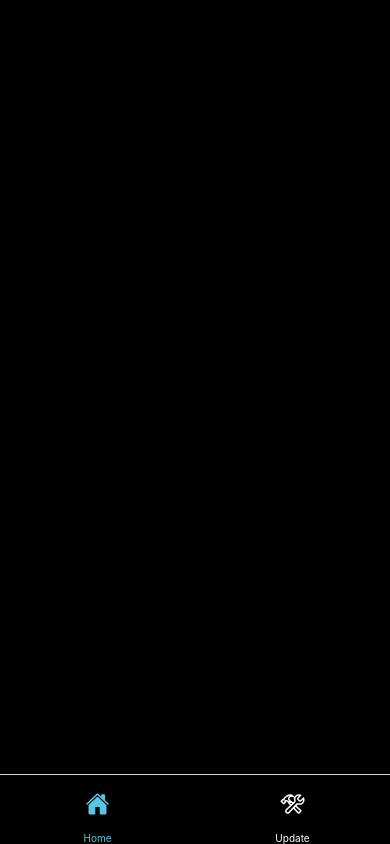
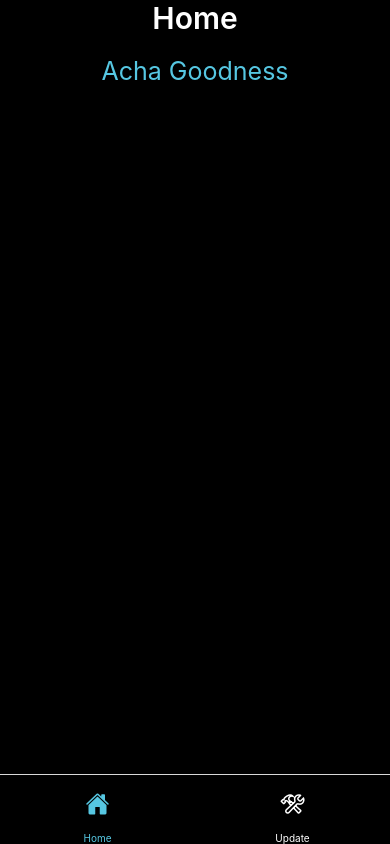
Before and after one commit to Acha-Goodness/mobileApp, a React Native app: screen /TabNavigation in a window 390 px wide. Built offline with nearby package versions, Linux system fonts and the light colour scheme.

Commit message:
home screen development

```diff
--- a/src/HomeScreen/HomeScreen.jsx
+++ b/src/HomeScreen/HomeScreen.jsx
@@ -4,8 +4,9 @@ import { StyleSheet, SafeAreaView, Text, View } from 'react-native';
 const HomeScreen = () => {
   return (
     <SafeAreaView style={styles.homeWrap}>
-      <View>
-        <Text>Home Screen</Text>
+      <View >
+        <Text style={styles.homeTitle}>Home</Text>
+        <Text style={styles.userName}>Acha Goodness</Text>
       </View>
     </SafeAreaView>
   )
@@ -18,6 +19,17 @@ const styles = StyleSheet.create({
     flex:1,
     backgroundColor:"#000000",
     padding:"3%",
-    justifyContent:"center",
   },
+  homeTitle:{
+    color:"white",
+    fontSize:30,
+    fontWeight:"600",
+    textAlign:"center",
+  },
+  userName:{
+    color:"#56C7E2",
+    fontSize:25,
+    textAlign:"center",
+    marginVertical:"5%",
+  }
 })
--- a/src/UpdateProfile/UpdateProfileScreen.jsx
+++ b/src/UpdateProfile/UpdateProfileScreen.jsx
@@ -1,12 +1,20 @@
 import React from 'react';
-import { StyleSheet, SafeAreaView, Text, View } from 'react-native';
+import { StyleSheet, SafeAreaView, Text, View, TextInput, TouchableOpacity } from 'react-native';
 
 const UpdateProfileScreen = () => {
   return (
     <SafeAreaView style={styles.updateWrap}>
       <View>
-        <Text>Update Profile Screen</Text>
+        <Text style={styles.updateTitle}>Update Profile</Text>
       </View>
+      <View style={styles.inputWrap}>
+        <TextInput placeholder="First Name" placeholderTextColor={'white'} style={styles.input}/>
+        <TextInput placeholder="Last Name" placeholderTextColor={'white'} style={styles.input}/>
+        <TextInput placeholder="Email" placeholderTextColor={'white'} style={styles.input}/>
+      </View>
+      <TouchableOpacity style={styles.updateBtn} onPress={() => navigation.navigate("TabNavigation")}>
+        <Text style={styles.updateBtnText}>UPDATE</Text>
+      </TouchableOpacity>
     </SafeAreaView>
   )
 }
@@ -18,6 +26,37 @@ const styles = StyleSheet.create({
     flex:1,
     backgroundColor:"#000000",
     padding:"3%",
-    justifyContent:"center",
+  },
+  updateTitle:{
+    color:"white",
+    fontSize:30,
+    fontWeight:"600",
+    textAlign:"center",
+  },
+  inputWrap:{
+    alignItems:"center",
+    marginTop:"35%",
+  },
+  input:{
+    marginVertical:"3%",
+    width:"85%",
+    paddingVertical:"3%",
+    paddingHorizontal:10,
+    borderBottomWidth:1,
+    borderColor:"white",
+    color:"white",
+  },
+  updateBtn:{
+    backgroundColor:"#56C7E2",
+    width:"85%",
+    alignSelf:"center",
+    alignItems:"center",
+    marginTop:"10%",
+    paddingVertical:"3%",
+    borderRadius:10,
+  },
+  updateBtnText:{
+    fontWeight:"900",
+    color:"white"
   },
 })
```
